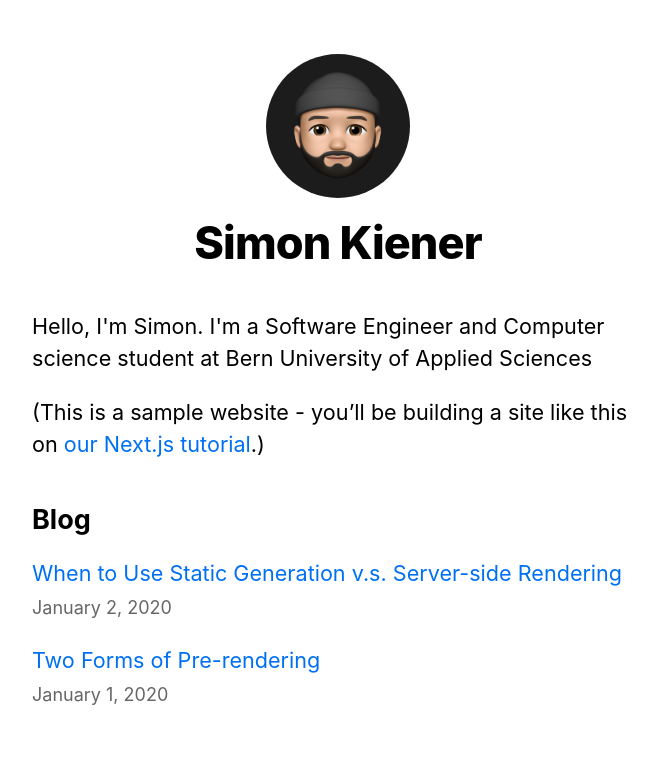
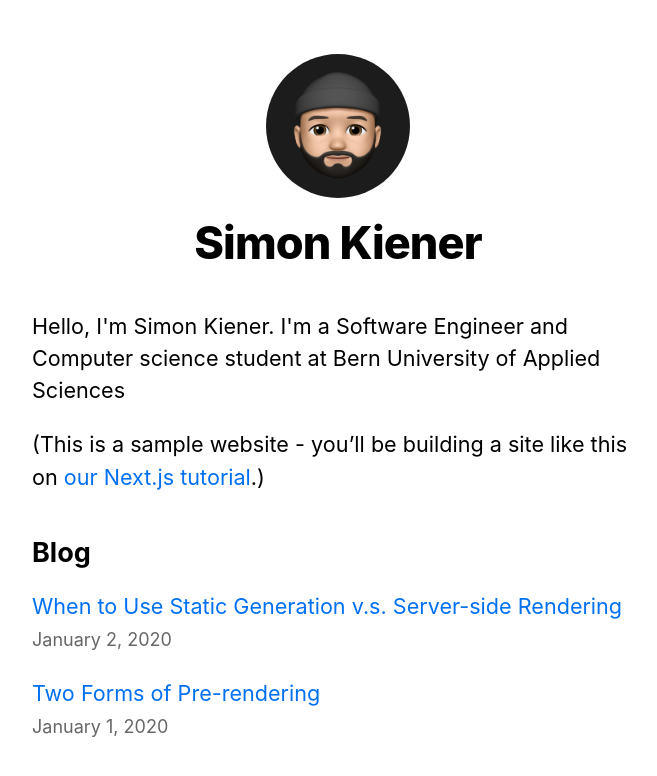
Before and after one commit to simonkiener/NEXT-getting-started, a Next.js app: page / in a window 1280 px wide. Shown: the top 776 px of the page, without its empty margins (302-959 px from the left). Built offline with nearby package versions, Linux system fonts and the light colour scheme.

Commit message:
small change to Test Vercel-redeploy

```diff
--- a/pages/index.js
+++ b/pages/index.js
@@ -23,7 +23,7 @@ export default function Home({allPostsData}) {
           <title>{siteTitle}</title>
         </Head>
         <section className={utilStyles.headingMd}>
-          <p>Hello, I'm Simon. I'm a Software Engineer and Computer science student at Bern University of Applied Sciences </p>
+          <p>Hello, I'm Simon Kiener. I'm a Software Engineer and Computer science student at Bern University of Applied Sciences </p>
           <p>
             (This is a sample website - you’ll be building a site like this on{' '}
             <a href="https://nextjs.org/learn">our Next.js tutorial</a>.)
```
